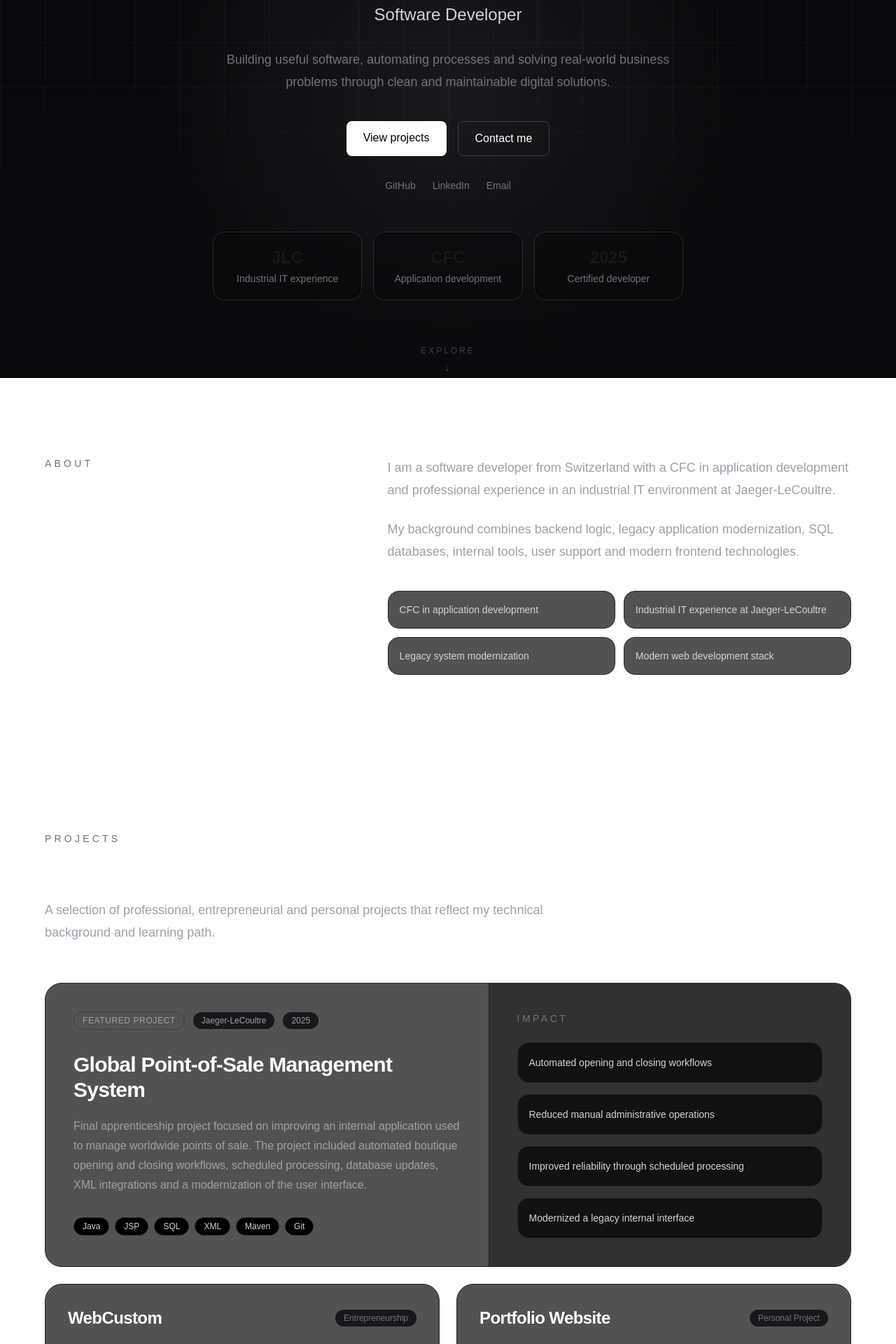
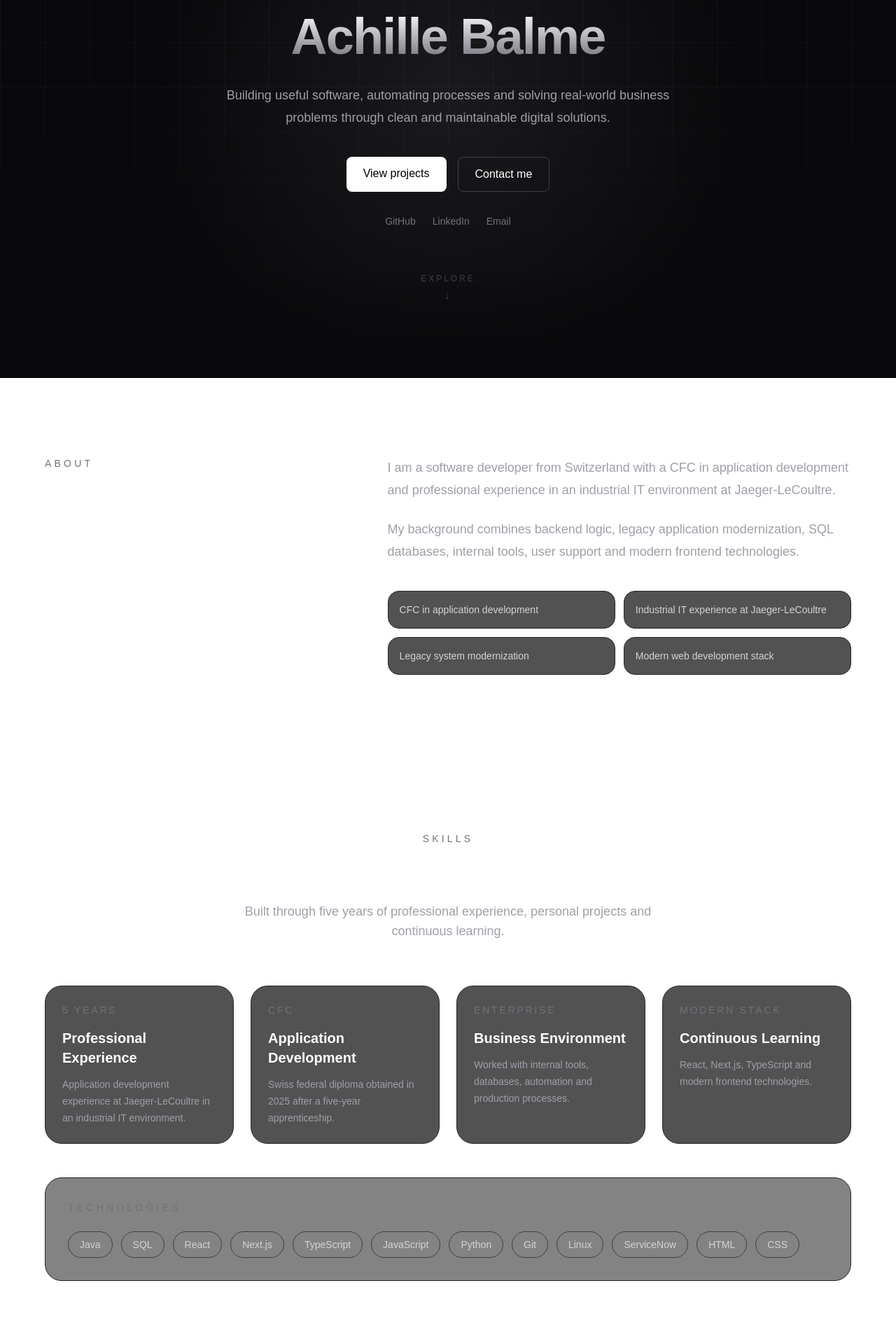
Before and after one commit to im4R3S/portfolio-achille, a Next.js app: page / in a window 1280 px wide. Shown: the part 260-2180 px from the top of the page at 70% size. Built offline with nearby package versions, Linux system fonts and the light colour scheme.

Commit message:
seo: update site metadata

```diff
--- a/app/layout.tsx
+++ b/app/layout.tsx
@@ -13,8 +13,33 @@ const geistMono = Geist_Mono({
 });
 
 export const metadata: Metadata = {
-  title: "Create Next App",
-  description: "Generated by create next app",
+  title: "Achille Balme | Software Developer",
+  description:
+    "Portfolio of Achille Balme, software developer from Switzerland focused on application development, automation and modern web technologies.",
+  keywords: [
+    "Achille Balme",
+    "Software Developer",
+    "Application Development",
+    "React",
+    "Next.js",
+    "TypeScript",
+    "Switzerland",
+  ],
+  authors: [{ name: "Achille Balme" }],
+  creator: "Achille Balme",
+  openGraph: {
+    title: "Achille Balme | Software Developer",
+    description:
+      "Portfolio showcasing professional experience, technical projects and modern web development.",
+    type: "website",
+    locale: "en_US",
+  },
+  twitter: {
+    card: "summary_large_image",
+    title: "Achille Balme | Software Developer",
+    description:
+      "Portfolio showcasing professional experience, technical projects and modern web development.",
+  },
 };
 
 export default function RootLayout({
--- a/app/page.tsx
+++ b/app/page.tsx
@@ -1,6 +1,7 @@
 import Navbar from "@/components/Navbar";
 import Hero from "@/components/Hero";
 import About from "@/components/About";
+import Skills from "@/components/Skills";
 import Projects from "@/components/Projects";
 import Contact from "@/components/Contact";
 import Footer from "@/components/Footer";
@@ -11,6 +12,7 @@ export default function Home() {
       <Navbar />
       <Hero />
       <About />
+      <Skills />
       <Projects />
       <Contact />
       <Footer />
--- a/components/Footer.tsx
+++ b/components/Footer.tsx
@@ -15,13 +15,16 @@ const links = [
 
 export default function Footer() {
   return (
-    <footer className="border-t border-zinc-900 px-6 py-10">
+    <footer className="border-t border-zinc-900 px-6 py-16">
       <div className="mx-auto flex max-w-6xl flex-col gap-8 md:flex-row md:items-end md:justify-between">
         <div>
           <p className="text-lg font-semibold tracking-tight text-white">
             Achille Balme
           </p>
-          <p className="mt-2 text-sm text-zinc-500">Software Developer</p>
+          <p className="mt-2 max-w-md text-sm leading-6 text-zinc-500">
+            Software Developer based in Switzerland, focused on building
+            useful software, automation tools and modern web applications.
+          </p>
         </div>
 
         <div className="flex flex-col gap-4 md:items-end">
@@ -39,10 +42,10 @@ export default function Footer() {
             ))}
           </div>
 
-          <p className="text-sm text-zinc-600">
-            © 2026 Achille Balme. Built with Next.js, TypeScript, Tailwind CSS
-            and Vercel.
-          </p>
+          <div className="text-sm text-zinc-600 md:text-right">
+            <p>Built with Next.js, TypeScript, Tailwind CSS and Vercel.</p>
+            <p className="mt-1">© 2026 Achille Balme.</p>
+          </div>
         </div>
       </div>
     </footer>
--- a/components/Hero.tsx
+++ b/components/Hero.tsx
@@ -14,11 +14,7 @@ export default function Hero() {
           Achille Balme
         </h1>
 
-        <p className="mt-5 text-2xl text-zinc-300">
-          Software Developer
-        </p>
-
-        <p className="mx-auto mt-8 max-w-2xl text-lg leading-8 text-zinc-500">
+        <p className="mx-auto mt-8 max-w-2xl text-lg leading-8 text-zinc-400">
           Building useful software, automating processes and solving real-world
           business problems through clean and maintainable digital solutions.
         </p>
@@ -51,23 +47,6 @@ export default function Hero() {
           </a>
         </div>
 
-        <div className="mx-auto mt-14 grid max-w-3xl gap-4 sm:grid-cols-3">
-          <div className="rounded-2xl border border-zinc-800 bg-zinc-950/70 p-5 transition hover:border-zinc-600">
-            <p className="text-2xl font-bold">JLC</p>
-            <p className="mt-1 text-sm text-zinc-500">Industrial IT experience</p>
-          </div>
-
-          <div className="rounded-2xl border border-zinc-800 bg-zinc-950/70 p-5 transition hover:border-zinc-600">
-            <p className="text-2xl font-bold">CFC</p>
-            <p className="mt-1 text-sm text-zinc-500">Application development</p>
-          </div>
-
-          <div className="rounded-2xl border border-zinc-800 bg-zinc-950/70 p-5 transition hover:border-zinc-600">
-            <p className="text-2xl font-bold">2025</p>
-            <p className="mt-1 text-sm text-zinc-500">Certified developer</p>
-          </div>
-        </div>
-
         <a
           href="#about"
           className="mx-auto mt-16 flex w-fit flex-col items-center gap-2 text-xs uppercase tracking-[0.25em] text-zinc-700 transition-colors hover:text-zinc-400"
--- /dev/null
+++ b/components/Skills.tsx
@@ -0,0 +1,104 @@
+import MotionSection from "@/components/MotionSection";
+
+const highlights = [
+  {
+    value: "5 Years",
+    title: "Professional Experience",
+    description:
+      "Application development experience at Jaeger-LeCoultre in an industrial IT environment.",
+  },
+  {
+    value: "CFC",
+    title: "Application Development",
+    description:
+      "Swiss federal diploma obtained in 2025 after a five-year apprenticeship.",
+  },
+  {
+    value: "Enterprise",
+    title: "Business Environment",
+    description:
+      "Worked with internal tools, databases, automation and production processes.",
+  },
+  {
+    value: "Modern Stack",
+    title: "Continuous Learning",
+    description:
+      "React, Next.js, TypeScript and modern frontend technologies.",
+  },
+];
+
+const technologies = [
+  "Java",
+  "SQL",
+  "React",
+  "Next.js",
+  "TypeScript",
+  "JavaScript",
+  "Python",
+  "Git",
+  "Linux",
+  "ServiceNow",
+  "HTML",
+  "CSS",
+];
+
+export default function Skills() {
+  return (
+    <MotionSection>
+      <section id="skills" className="px-6 py-28">
+        <div className="mx-auto max-w-6xl">
+          <div className="mb-16 text-center">
+            <p className="text-sm font-medium uppercase tracking-[0.3em] text-zinc-500">
+              Skills
+            </p>
+            <h2 className="mt-4 text-4xl font-bold tracking-tight text-white">
+              Technologies and tools I use.
+            </h2>
+            <p className="mx-auto mt-6 max-w-2xl text-lg text-zinc-400">
+              Built through five years of professional experience, personal
+              projects and continuous learning.
+            </p>
+          </div>
+
+          <div className="grid gap-6 md:grid-cols-2 xl:grid-cols-4">
+            {highlights.map((item) => (
+              <div
+                key={item.title}
+                className="rounded-3xl border border-zinc-800 bg-zinc-950/70 p-6"
+              >
+                <p className="text-sm uppercase tracking-[0.2em] text-zinc-500">
+                  {item.value}
+                </p>
+
+                <h3 className="mt-4 text-xl font-semibold text-white">
+                  {item.title}
+                </h3>
+
+                <p className="mt-3 text-sm leading-6 text-zinc-400">
+                  {item.description}
+                </p>
+              </div>
+            ))}
+          </div>
+
+          <div className="mt-12 rounded-3xl border border-zinc-800 bg-zinc-950/50 p-8">
+            <p className="mb-6 text-sm uppercase tracking-[0.3em] text-zinc-500">
+              Technologies
+            </p>
+
+            <div className="flex flex-wrap gap-3">
+              {technologies.map((tech) => (
+                <span
+                  key={tech}
+                  className="rounded-full border border-zinc-700 px-4 py-2 text-sm text-zinc-300"
+                >
+                  {tech}
+                </span>
+              ))}
+            </div>
+          </div>
+        </div>
+      </section>
+    </MotionSection>
+  );
+}
```
